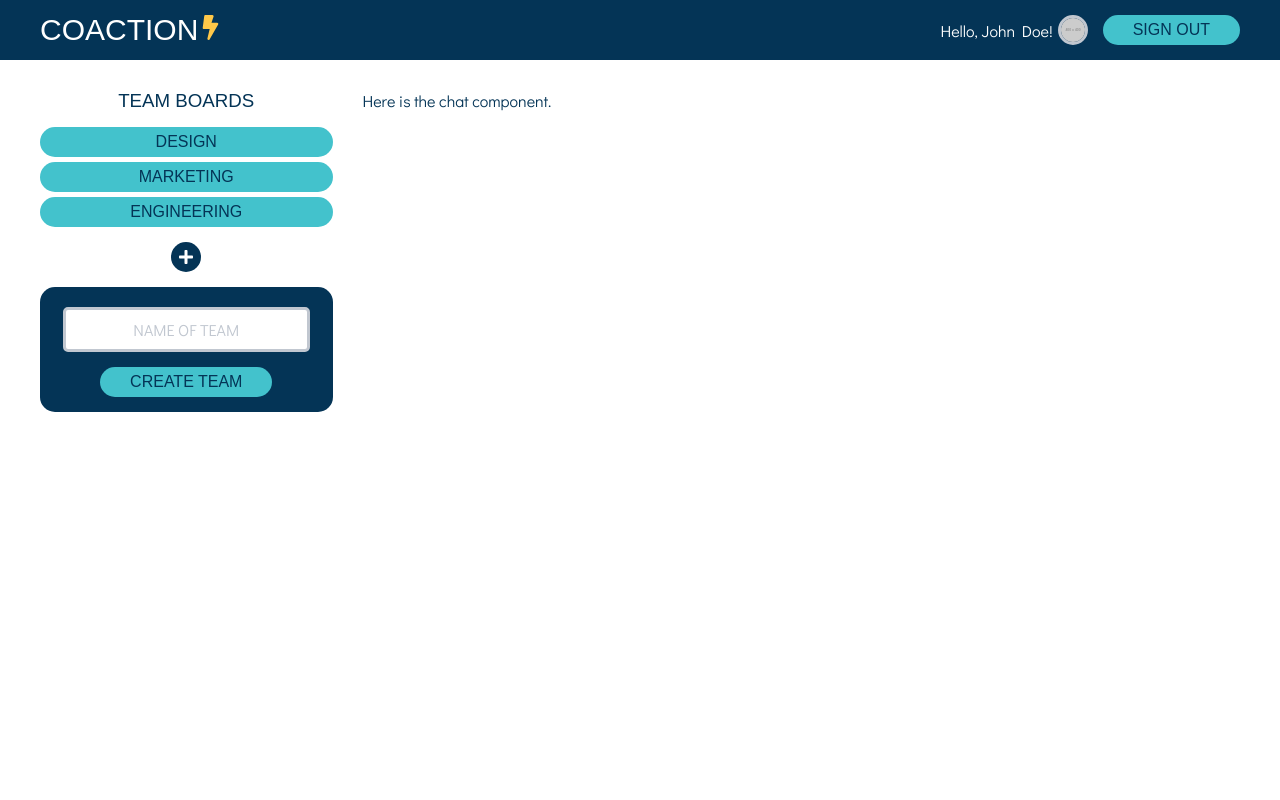
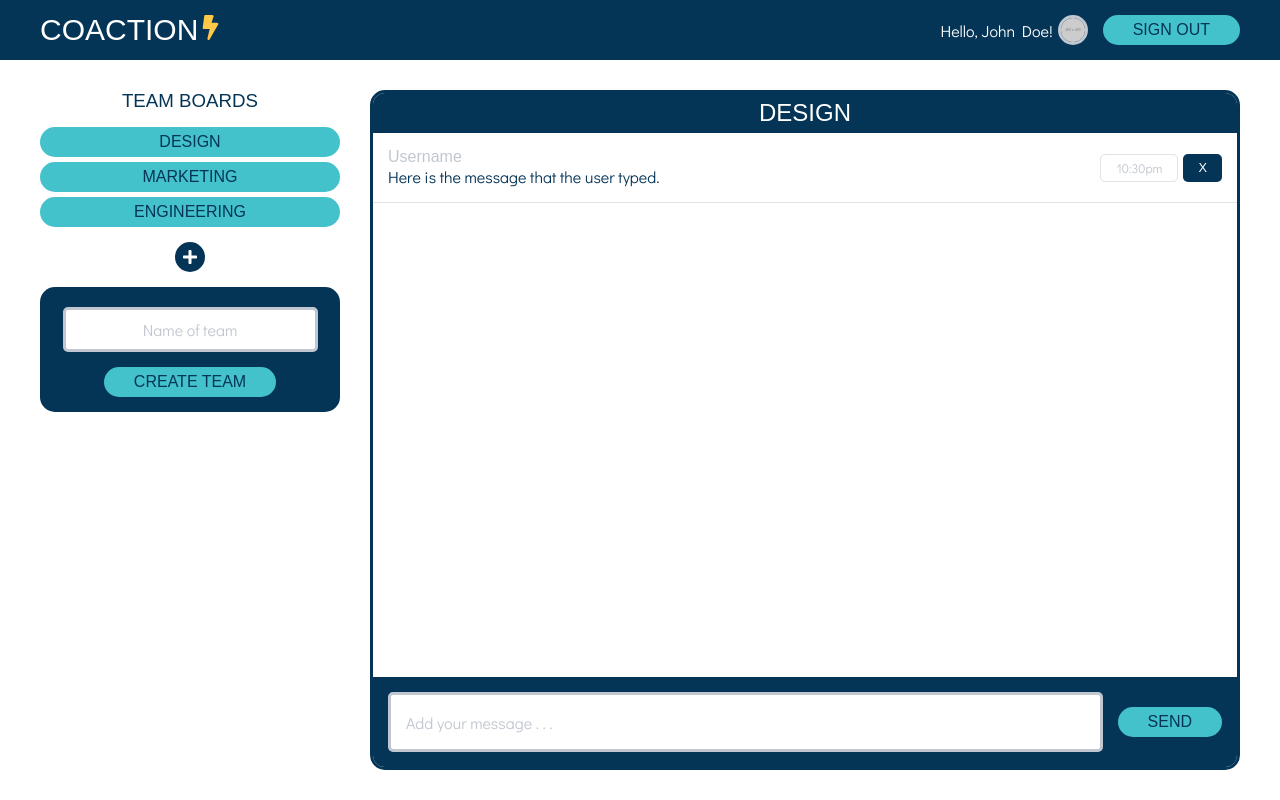
Before and after one commit to junocodes/Coaction-v2, a React (Create React App) app: page / in a window 1280 px wide. Built offline with nearby package versions, Linux system fonts and the light colour scheme; a web font is replaced by a local one.

Commit message:
create chat component

```diff
--- a/src/components/Chat.js
+++ b/src/components/Chat.js
@@ -1,5 +1,43 @@
 import React from "react";
 
 export default function Chat() {
-  return <div className="chat">Here is the chat component.</div>;
+  return (
+    <div className="chat">
+      <header>
+        <h2>Design</h2>
+      </header>
+      <div className="messages">
+        <ul>
+          <li>
+            <div>
+              <strong>Username</strong>
+              Here is the message that the user typed.
+            </div>
+            <div>
+              <span>
+                <small>10:30pm</small>
+              </span>
+              <span className="remove">
+                <small>X</small>
+              </span>
+            </div>
+          </li>
+        </ul>
+      </div>
+      <form>
+        <input type="textarea" placeholder="Add your message . . ." />
+        <button>Send</button>
+      </form>
+    </div>
+  );
 }
+
+/*
+    Component Overview:
+      1. This component should only display is user is authenticated and signed in.
+      2. Component should display the name of the active team (chat).
+      3. User should be able to read all of the chat messages associated with the active team.
+      4. Messages should display the name of the user, the time message was sent, and the message.
+      5. User should be able to send their own messages.
+      6. User should be able to delete their own messages.
+*/
--- a/src/components/Teams.js
+++ b/src/components/Teams.js
@@ -15,7 +15,7 @@ export default function Teams() {
       </div>
       <div className="create-team-form">
         <form>
-          <input type="text" placeholder="name of team" />
+          <input type="text" placeholder="Name of team" />
           <button>Create Team</button>
         </form>
       </div>
@@ -29,4 +29,5 @@ export default function Teams() {
       2. This component should list all active team channels.
       3. The user should have an option to create a team.
       4. Event on plus icon (+) should toggle form visibility.
+      5. User should be able to switch the active team (chat) by clicking on the team name.
 */
--- a/src/styles/app.scss
+++ b/src/styles/app.scss
@@ -6,3 +6,4 @@
 @import "./partials/nav";
 @import "./partials/main";
 @import "./partials/teams";
+@import "./partials/chat";
--- /dev/null
+++ b/src/styles/partials/_chat.scss
@@ -0,0 +1,80 @@
+.chat {
+  display: grid;
+  grid-template-rows: 40px calc(100% - 130px) 90px;
+  border: 3px solid $dark;
+  border-radius: $sm;
+  background: $light;
+  overflow: hidden;
+  header {
+    @extend %flexCenter;
+    background: $dark;
+    text-align: center;
+    text-transform: uppercase;
+    color: $light;
+  }
+  .messages {
+    overflow: scroll;
+    ul {
+      list-style: none;
+      padding: 0;
+      margin: 0;
+      li {
+        display: flex;
+        align-items: center;
+        justify-content: space-between;
+        padding: $sm;
+        border-bottom: 1px solid rgba($mid, 0.5);
+        strong {
+          @extend %heroText;
+          display: block;
+          color: $mid;
+        }
+        div:last-of-type {
+          display: flex;
+        }
+        span {
+          @extend %flexCenter;
+          border: 1px solid rgba($mid, 0.5);
+          border-radius: $xs;
+          color: $mid;
+          padding: $xs $sm;
+          margin-left: $xs;
+          &.remove {
+            @extend %heroText;
+            border: none;
+            background: $dark;
+            color: $light;
+            &:hover {
+              background: $yellow;
+              border-color: $yellow;
+              cursor: pointer;
+            }
+          }
+        }
+      }
+    }
+  }
+  form {
+    @extend %flexCenter;
+    background: $dark;
+    padding: $sm;
+    input {
+      width: 100%;
+      height: $xl;
+      border: 3px solid $mid;
+      border-radius: $xs;
+      padding: 0 $sm;
+      color: $dark;
+      &:focus {
+        border-color: $yellow;
+        outline: none;
+      }
+      &::placeholder {
+        color: $mid;
+      }
+    }
+    button {
+      margin-left: $sm;
+    }
+  }
+}
--- a/src/styles/partials/_main.scss
+++ b/src/styles/partials/_main.scss
@@ -1,9 +1,9 @@
 .main-auth {
   @extend %wrapper;
   display: grid;
-  grid-template-columns: 1fr 3fr;
+  grid-template-columns: 300px 1fr;
   grid-gap: $md;
   margin: $md auto;
   height: calc(100vh - 120px);
-  min-height: 300px;
+  min-height: 450px;
 }
--- a/src/styles/partials/_teams.scss
+++ b/src/styles/partials/_teams.scss
@@ -58,11 +58,9 @@
         border: 3px solid $mid;
         border-radius: $xs;
         text-align: center;
-        text-transform: uppercase;
         color: $dark;
         &::placeholder {
           color: $mid;
-          text-transform: uppercase;
         }
         &:focus {
           border-color: $yellow;
```
